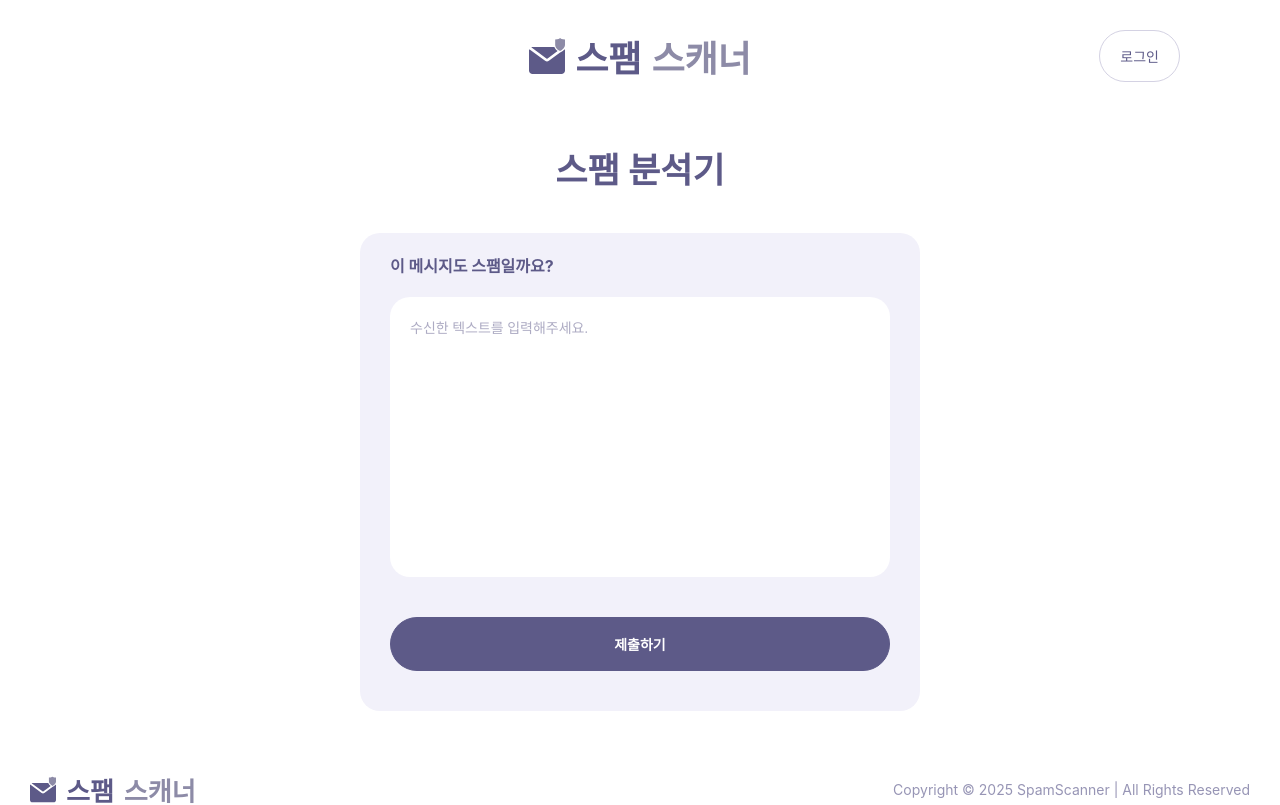
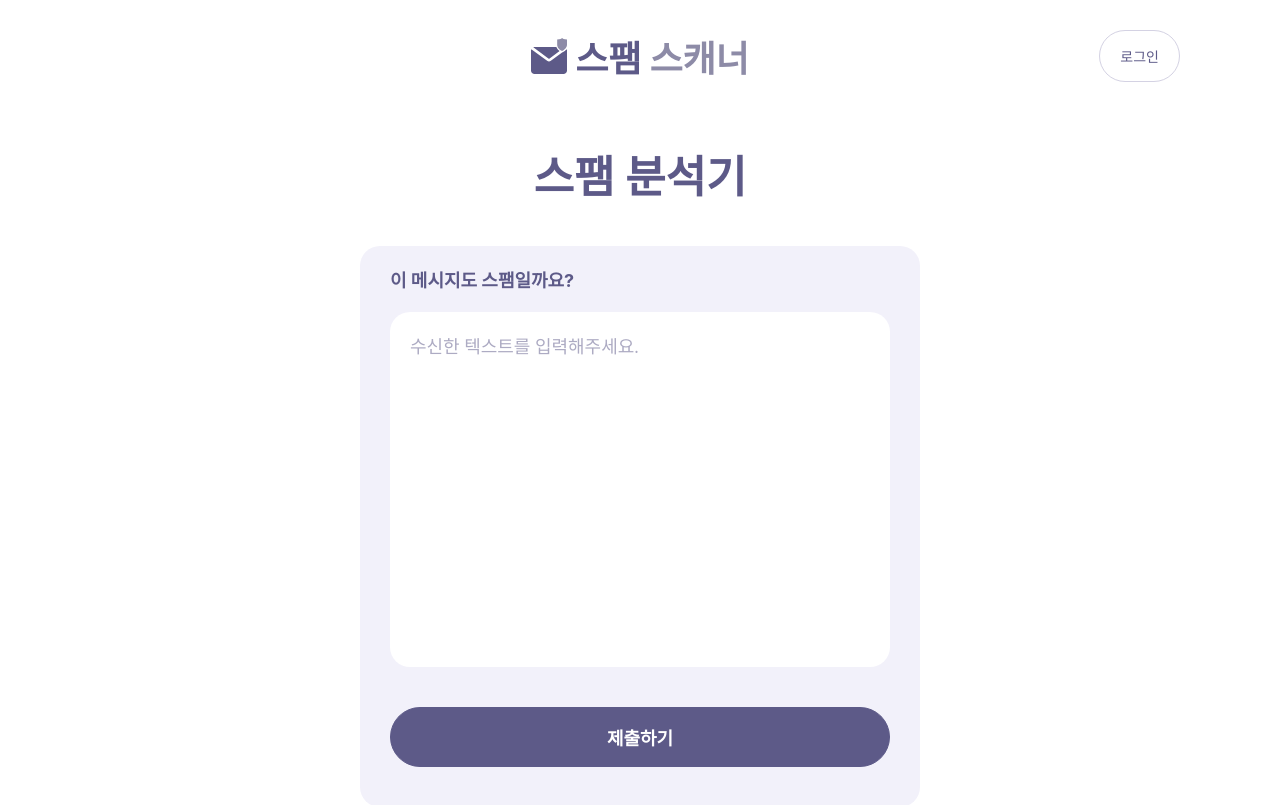
Before and after one commit to Spam-scanner/Front-end, a React (Create React App) app: page /analysis in a window 1280 px wide. Shown: the top 805 px of the page. Built offline with nearby package versions, Linux system fonts and the light colour scheme; a web font is replaced by a local one.

Commit message:
💄 일부 폰트 사이즈 변경

```diff
--- a/src/components/Footer.jsx
+++ b/src/components/Footer.jsx
@@ -6,26 +6,27 @@ const Wrapper = styled.div`
     display: flex;
     align-items: center;
     justify-content: space-between;
-    padding: 30px 30px;
+    padding: 72px 110px;
     width: 100%;
     bottom: 0px;
     // 반응형 스타일 추가
-    @media (max-width: 768px) {
+    @media (max-width: 900px) {
         flex-direction: column;
         text-align: center;
         gap: 10px;
+        padding: 72px 20px;
     }
 `;
 
 const Text = styled.span`
-    font-size: 14px;
+    font-size: 18px;
     color: #9795B5;
 `;
 
 function Footer(props) {
     return (
         <Wrapper>
-            <Logo fontSize="26px" />
+            <Logo fontSize="34px" />
             <Text>Copyright © 2025 SpamScanner | All Rights Reserved </Text>
         </Wrapper>
     );
--- a/src/components/Header.jsx
+++ b/src/components/Header.jsx
@@ -9,7 +9,7 @@ const Wrapper = styled.div`
     align-items: center;
     padding: 30px 0px;
     width: 100%;
-    gap: 20px;
+    gap: 1rem;
 `;
 
 const LoginButton = styled.div`
@@ -22,7 +22,7 @@ const LoginButton = styled.div`
     cursor: pointer;
 
     // 반응형 스타일 추가
-    @media (min-width: 768px) {
+    @media (min-width: 650px) {
         position: absolute;
         right: 100px;
     }
--- a/src/components/Logo.jsx
+++ b/src/components/Logo.jsx
@@ -5,7 +5,7 @@ import { useNavigate } from "react-router-dom";
 
 const Wrapper = styled.div`
     display: flex;
-    gap: 10px;
+    gap: 0.5rem;
     cursor: pointer;
 `;
 
--- a/src/pages/analysis/Analysis.jsx
+++ b/src/pages/analysis/Analysis.jsx
@@ -32,7 +32,7 @@ const Text = styled.span`
 const TextArea = styled.textarea`
     box-sizing: border-box;
     display: flex;
-    font-size: 14px;
+    font-size: 18px;
     font-family: 'Pretendard-Regular';
     color: #5D5A88;
     background-color: white;
@@ -55,7 +55,7 @@ const InputField = styled.div`
 
 const Input = styled.input`
     padding: 16px 20px;
-    font-size: 14px;
+    font-size: 18px;
     font-weight: 900;
     background-color: #5D5A88;
     color: white;
@@ -74,7 +74,7 @@ const Error = styled.span`
     color: tomato;
     font-size: 13px;
     position: absolute;
-    margin-top: 2px;
+    margin-top: 4px;
 `;
 
 function Analysis(props) {
@@ -113,9 +113,9 @@ function Analysis(props) {
         <>
             {isLoading ? <Loading /> :
                 <Wrapper>
-                    <Text fontSize="35px" color="#5D5A88">스팸 분석기</Text>
+                    <Text fontSize="44px" color="#5D5A88">스팸 분석기</Text>
                     <Form onSubmit={handleSubmit(onSubmit, onInvalid)}>
-                        <Text fontSize="16px" color="#5D5A88">이 메시지도 스팸일까요?</Text>
+                        <Text fontSize="18px" color="#5D5A88">이 메시지도 스팸일까요?</Text>
                         <InputField>
                             <TextArea rows={15} maxLength={1000} placeholder="수신한 텍스트를 입력해주세요."
                                 {...register("inputText", {
--- a/src/pages/analysis/Loading.jsx
+++ b/src/pages/analysis/Loading.jsx
@@ -17,6 +17,7 @@ const Wrapper = styled.div`
     display: flex;
     flex-direction: column;
     justify-content: center;
+    align-items: center;
     gap: 105px;
 `;
 
--- a/src/pages/login/LoginPage.jsx
+++ b/src/pages/login/LoginPage.jsx
@@ -15,7 +15,7 @@ const Main = styled.div`
     display: flex;
     align-items: center;
     justify-content: space-around;
-    padding: 30px 0px;
+    padding: 0.5rem 0px;
 `;
 
 const Img = styled.img`
@@ -24,7 +24,7 @@ const Img = styled.img`
     }
 `;
 
-function RegisterPage(props) {
+function LoginPage(props) {
     return (
         <Wrapper>
             <Header fontSize="50px" />
@@ -37,4 +37,4 @@ function RegisterPage(props) {
     );
 }
 
-export default RegisterPage;
+export default LoginPage;
--- a/src/pages/register/RegisterPage.jsx
+++ b/src/pages/register/RegisterPage.jsx
@@ -15,7 +15,7 @@ const Main = styled.div`
     display: flex;
     align-items: center;
     justify-content: space-around;
-    padding: 30px 0px;
+    padding: 0.5rem 0px;
 `;
 
 const Img = styled.img`
```
